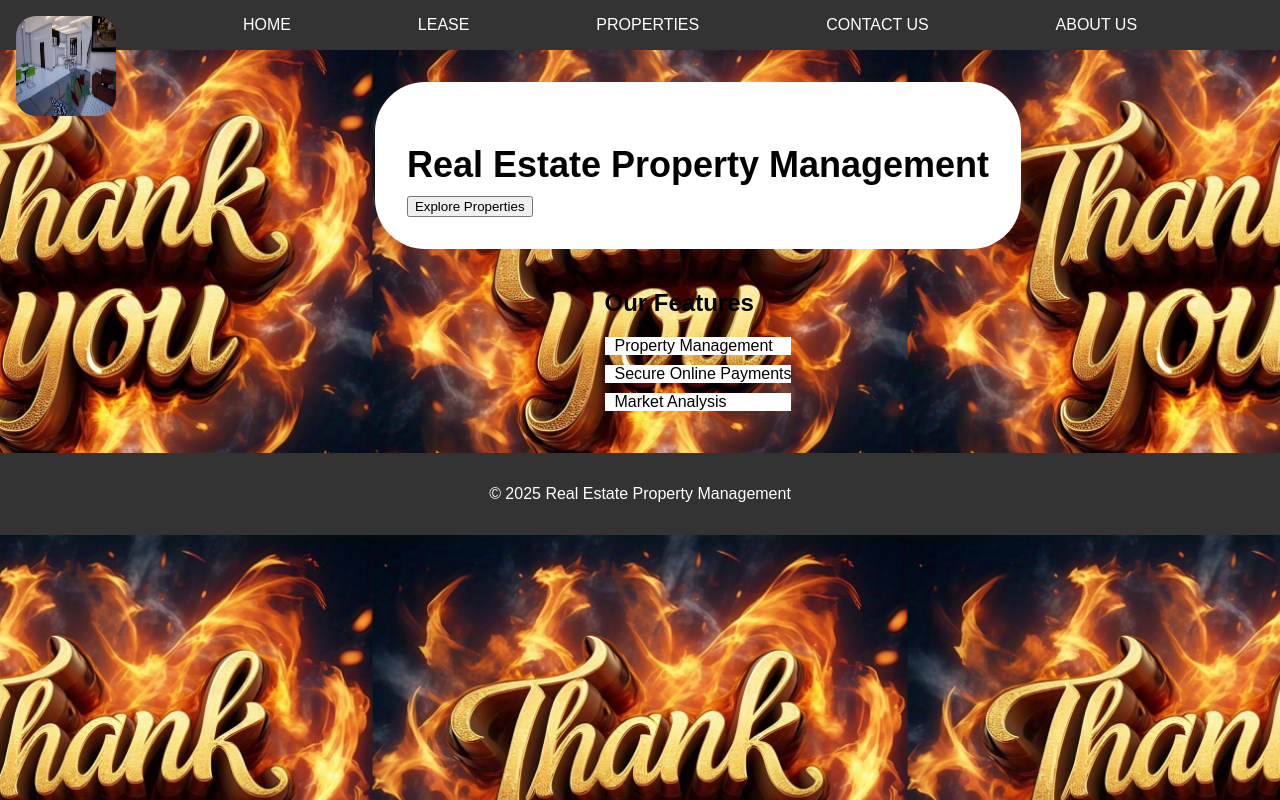
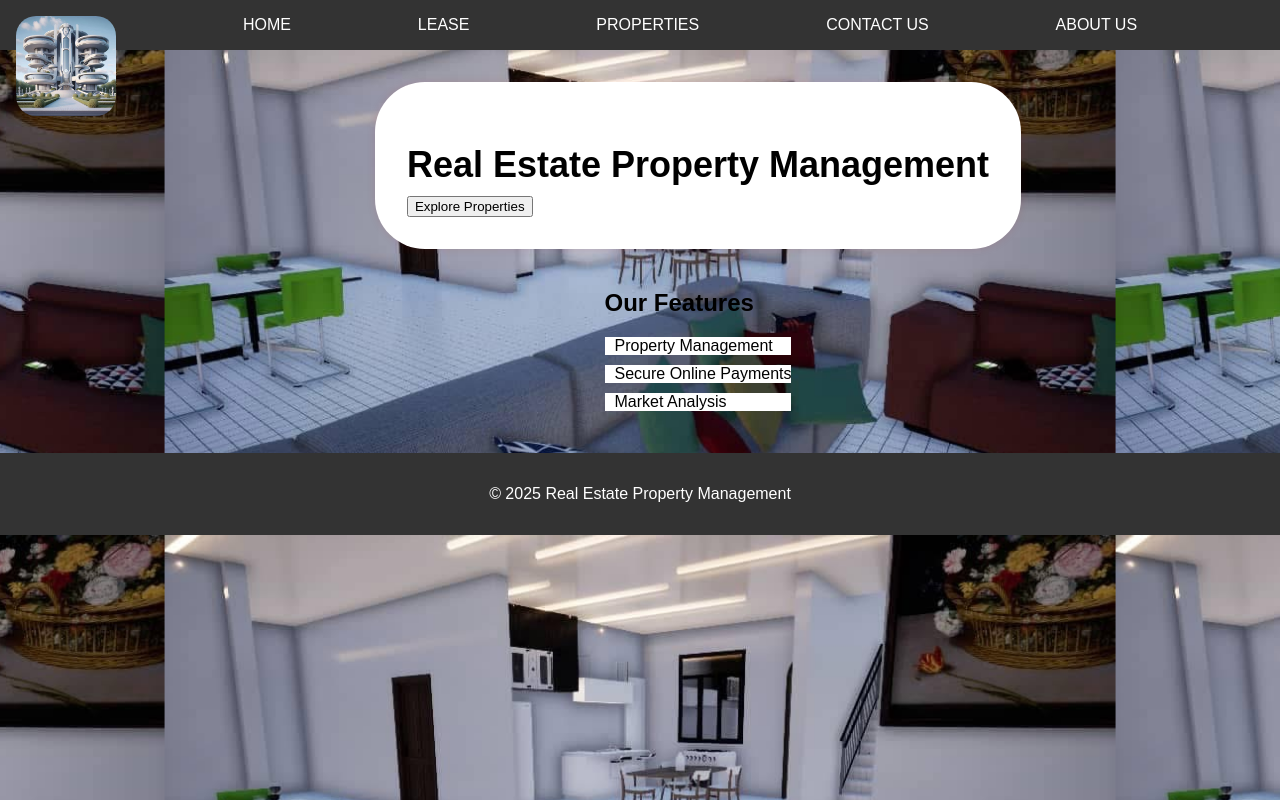
Before and after one commit to BesongFred/my-cool-webpage, a plain HTML site: page index.html in a window 1280 px wide. Drawn offline with Linux system fonts and the light colour scheme.

Commit message:
just change a picture

```diff
--- a/home.css
+++ b/home.css
@@ -2,7 +2,7 @@ body {
     font-family: Arial, sans-serif;
     margin: 0;
     padding: 0;
-    background-image: url('Docine.jpg');
+    background-image: url('house219.JPG');
     background-size: contain;
     background-position: center;
 }
--- a/index.html
+++ b/index.html
@@ -8,7 +8,7 @@
 </head>
 <body>
     <header>
-        <img src="house219.JPG" alt="Logo" class="logo">
+        <img src="house22 (3).JPG" alt="Logo" class="logo">
         <nav>
             <ul>
                 <li><a href="index.html">HOME</a></li>
```
